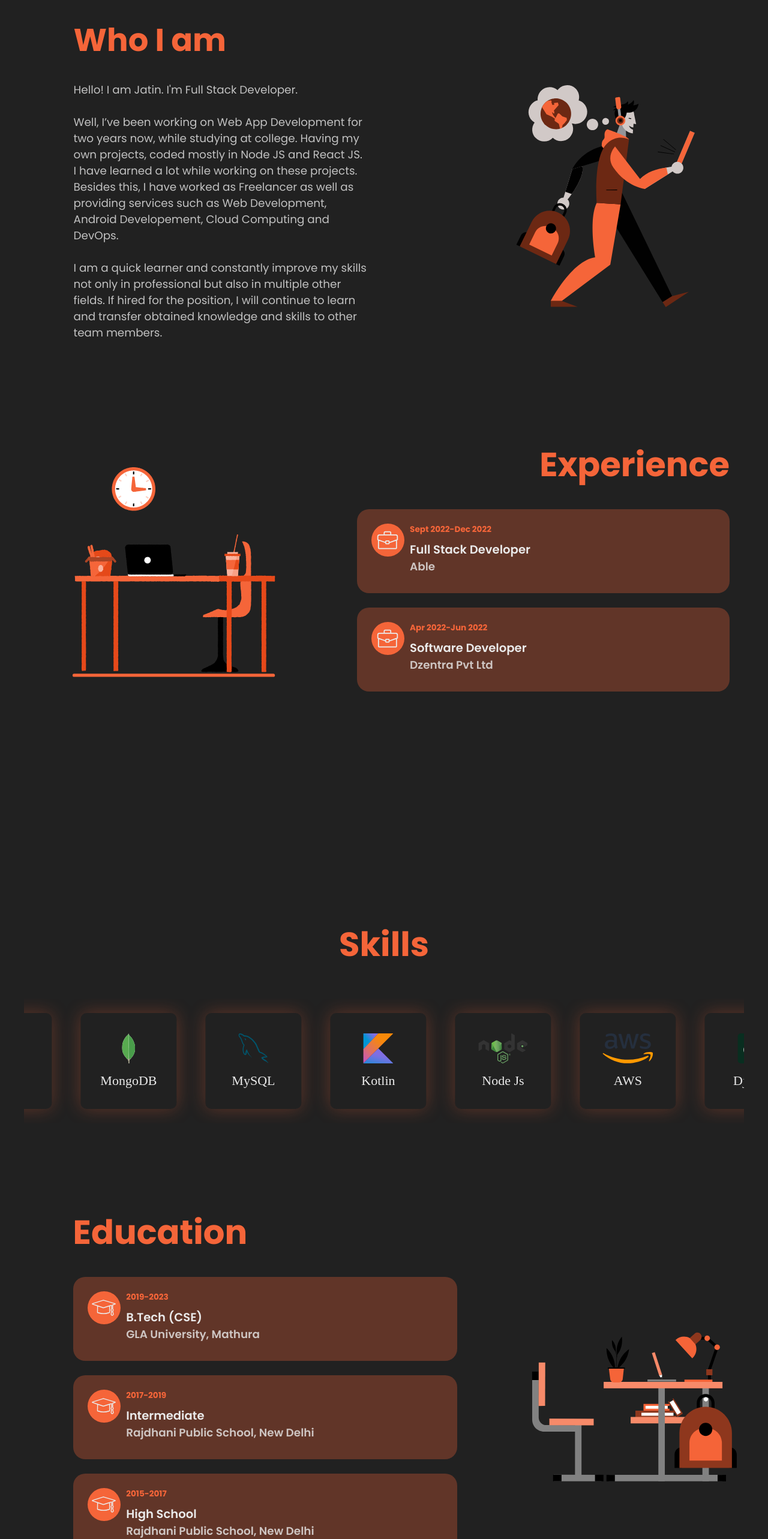
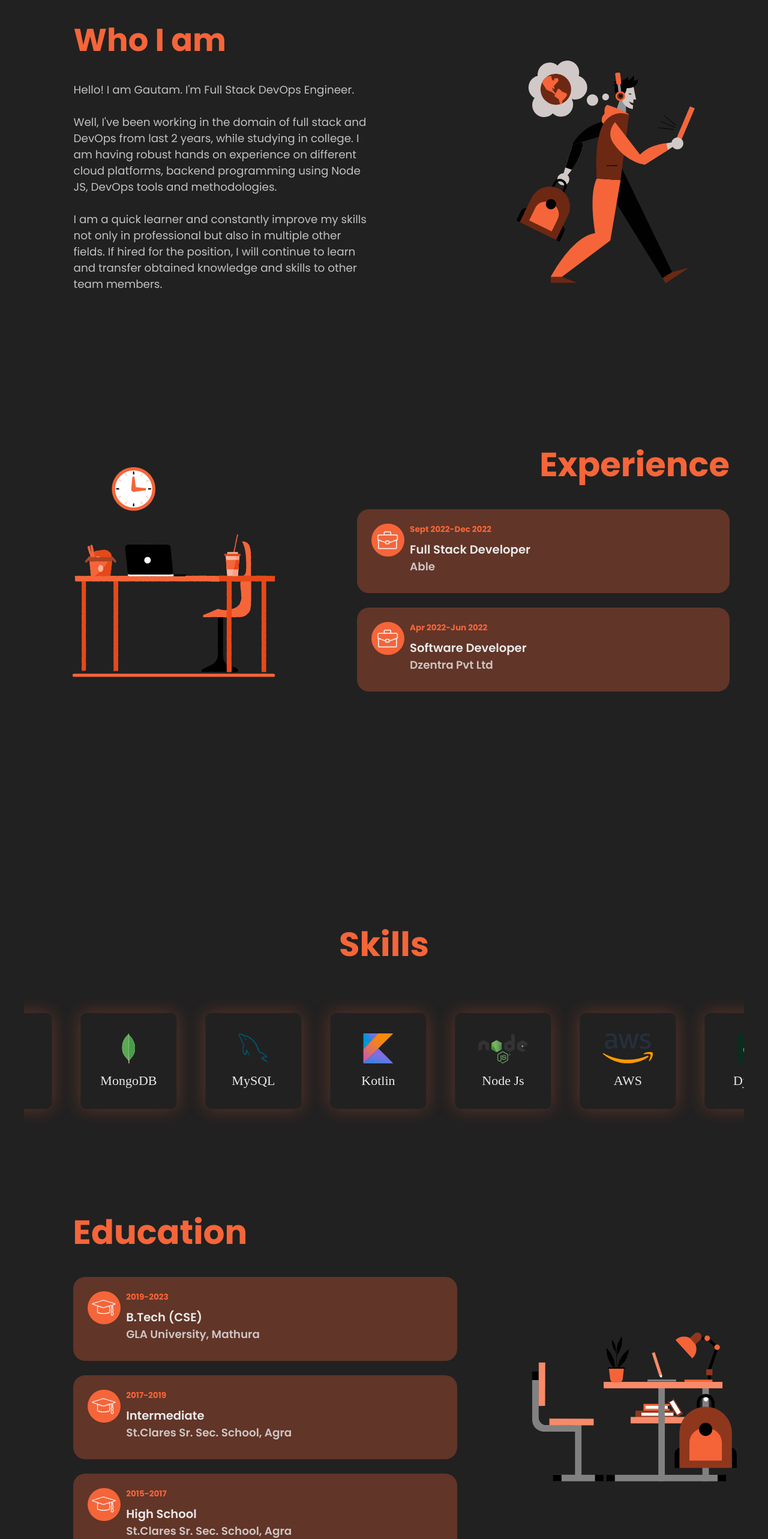
Before and after one commit to GAUTAMSETHI123/Gautam-Portfolio, a React (Create React App) app: page / in a window 1280 px wide. Shown: the part 900-3466 px from the top of the page at 60% size. Built offline with nearby package versions, Linux system fonts and the light colour scheme; a web font is replaced by a local one.

Commit message:
educational data added

```diff
--- a/src/data/aboutData.js
+++ b/src/data/aboutData.js
@@ -1,7 +1,8 @@
 export const aboutData = {
     title: "Who I am",
-    description1: "Hello! I am Jatin. I'm Full Stack Developer.",
-    description2: "Well, I’ve been working on Web App Development for two years now, while studying at college. Having my own projects, coded mostly in Node JS and React JS. I have learned a lot while working on these projects. Besides this, I have worked as Freelancer as well as providing services such as Web Development, Android Developement, Cloud Computing and DevOps.",
+    description1: "Hello! I am Gautam. I'm Full Stack DevOps Engineer.",
+    //description2: "Well, I’ve been working on Web App Development for two years now, while studying at college. Having my own projects, coded mostly in Node JS and React JS. I have learned a lot while working on these projects. Besides this, I have worked as Freelancer as well as providing services such as Web Development, Android Developement, Cloud Computing and DevOps.",
+    description2: "Well, I've been working in the domain of full stack and DevOps from last 2 years, while studying in college. I am having robust hands on experience on different cloud platforms, backend programming using Node JS, DevOps tools and methodologies.",
     description3: "I am a quick learner and constantly improve my skills not only in professional but also in multiple other fields. If hired for the position, I will continue to learn and transfer obtained knowledge and skills to other team members.",
     image: 2
 }
--- a/src/data/educationData.js
+++ b/src/data/educationData.js
@@ -8,14 +8,14 @@ export const educationData = [
     },
     {
         id: 2,
-        institution: 'Rajdhani Public School, New Delhi',
+        institution: 'St.Clares Sr. Sec. School, Agra',
         course: 'Intermediate',
         startYear: '2017',
         endYear: '2019'
     },
     {
         id: 3,
-        institution: 'Rajdhani Public School, New Delhi',
+        institution: 'St.Clares Sr. Sec. School, Agra',
         course: 'High School',
         startYear: '2015',
         endYear: '2017'
```
